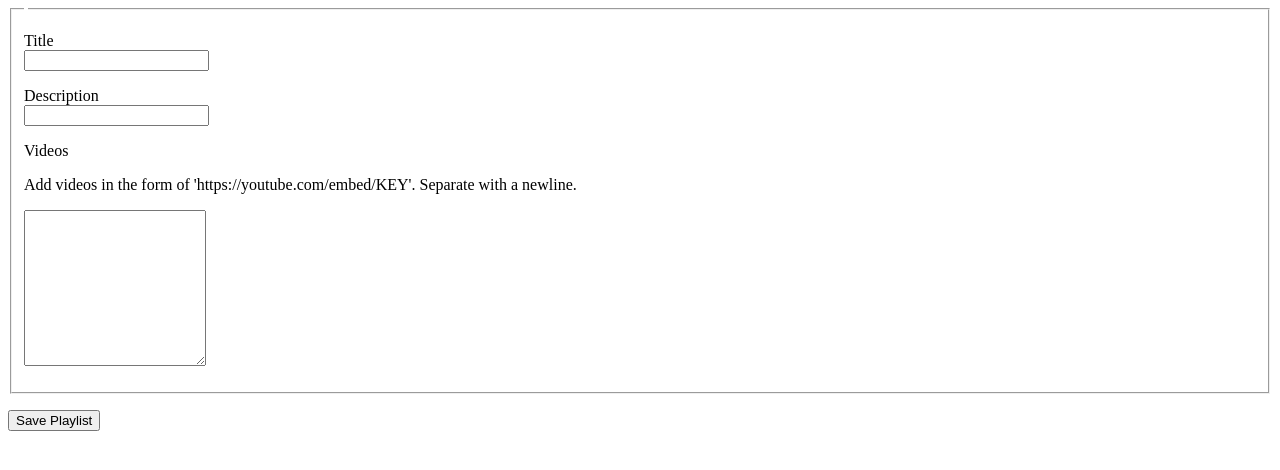
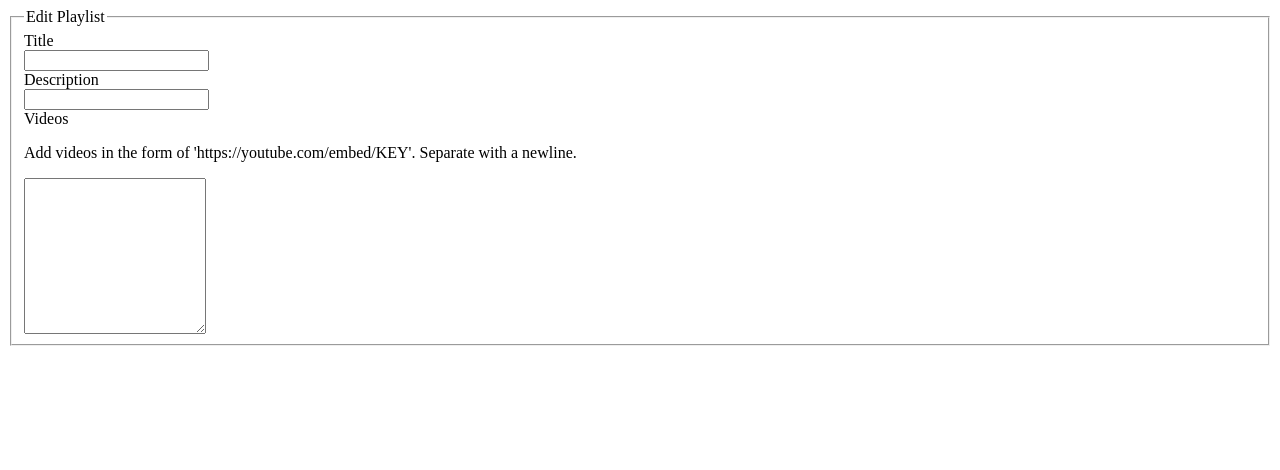
Before and after one commit to lukeaparker/playlister, a Flask app: template templates/partials/playlists_form.html in a window 1280 px wide. Shown: the top 470 px of the page. Run offline with Flask 2, Linux system fonts and the light colour scheme; the template is opened without the code that fills it, so the values that code supplies are empty.

Commit message:
added styling

```diff
--- a/templates/partials/playlists_form.html
+++ b/templates/partials/playlists_form.html
@@ -1,28 +1,21 @@
-<!-- templates/partials/playlists_form.html -->
+<fieldset>
+        <legend>Edit Playlist</legend>
+        <!-- TITLE -->
+        <div class='form-group'>
+            <label for='playlist-title'>Title</label><br>
+            <input class='form-control' id='playlist-title' type='text' name='title' value='{{ playlist.title }}'/>
+        </div>
 
-<fieldset>
-    <legend>{{ title }}</legend>
-    <!-- TITLE -->
-    <p>
-        <label for='playlist-title'>Title</label><br>
-        <input id='playlist-title' type='text' name='title' value='{{ playlist.title }}'/>
-    </p>
+        <!-- DESCRIPTION -->
+        <div class='form-group'>
+            <label for='description'>Description</label><br>
+            <input class='form-control' id='description' type='text' name='description' value='{{ playlist.description }}' />
+        </div>
 
-    <!-- DESCRIPTION -->
-    <p>
-      <label for='description'>Description</label><br>
-      <input id='description' type='text' name='description' value='{{ playlist.description }}' />
-    </p>
-
-    <!-- VIDEO LINKS -->
-    <p>
-      <label for='playlist-videos'>Videos</label><br>
-      <p>Add videos in the form of 'https://youtube.com/embed/KEY'. Separate with a newline.</p>
-      <textarea id='playlist-videos' name='videos' rows='10' />{{ "\n".join(playlist.videos) }}</textarea>
-    </p>
+        <!-- DESCRIPTION -->
+        <div class='form-group'>
+            <label for='playlist-videos'>Videos</label><br/>
+            <p class='text-muted'>Add videos in the form of 'https://youtube.com/embed/KEY'. Separate with a newline.</p>
+            <textarea class='form-control' id='playlist-videos' name='videos' rows='10' />{{ "\n".join(playlist.videos) }}</textarea>
+        </div>
     </fieldset>
-
-    <!-- BUTTON -->
-    <p>
-        <button type='submit'>Save Playlist</button>
-    </p>
```
Also changed, not shown: templates/partials/navbar.html (added, +14 -0 lines).
